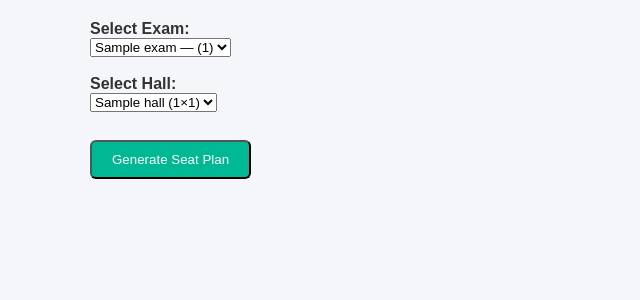
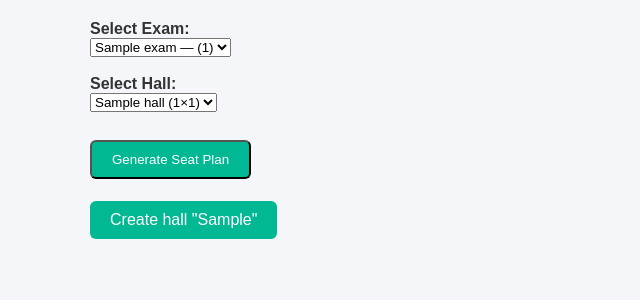
Before and after one commit to Aashish-Chapagain/exam_management_system, a Django app: page /seatplan/select/ in a window 1280 px wide. Shown: the part 56-356 px from the top of the page, without its empty margins (0-640 px from the left). Run offline with Django 5.2, Linux system fonts and the light colour scheme; tables that the repository leaves empty hold one stand-in row (values such as "Sample post").

Commit message:
Add create hall feature with form and view, update URLs and templates

```diff
--- a/exam_mgmt/dashboard/templates/dashboard/dashboard.html
+++ b/exam_mgmt/dashboard/templates/dashboard/dashboard.html
@@ -47,7 +47,7 @@
     <div class="card">
       <h2>🪑 Seat Planning</h2>
       <p>Allocate seats efficiently and reduce manual errors.</p>
-      <a href="{% url 'seatplan_select' %}">Seat Planner</a>
+      <a href="{% url 'seatplan_home' %}">Seat Planner</a>
     </div>
 
     <div class="card">
--- a/exam_mgmt/seatplan/static/seatplan/js/main.js
+++ b/exam_mgmt/seatplan/static/seatplan/js/main.js
@@ -11,24 +11,86 @@ function confirmSeatGeneration() {
 // Debug helper: log static URLs and try fetching CSS/JS to surface load errors
 function debugStaticAssets() {
   try {
-        const origin = window.location.origin || '';
-        const cssPath = origin + '/static/seatplan/css/main.css';
-        const jsPath = origin + '/static/seatplan/js/main.js';
-        console.log('DEBUG: seatplan css ->', cssPath);
-        console.log('DEBUG: seatplan js  ->', jsPath);
+    const origin = window.location.origin || "";
+    const cssPath = origin + "/static/seatplan/css/main.css";
+    const jsPath = origin + "/static/seatplan/js/main.js";
+    console.log("DEBUG: seatplan css ->", cssPath);
+    console.log("DEBUG: seatplan js  ->", jsPath);
 
-        fetch(cssPath, { method: 'GET', cache: 'no-store' })
-            .then((r) => console.log('DEBUG: fetch CSS status', r.status))
-            .catch((e) => console.error('DEBUG: fetch CSS error', e));
+    fetch(cssPath, { method: "GET", cache: "no-store" })
+      .then((r) => console.log("DEBUG: fetch CSS status", r.status))
+      .catch((e) => console.error("DEBUG: fetch CSS error", e));
 
-        fetch(jsPath, { method: 'GET', cache: 'no-store' })
-            .then((r) => console.log('DEBUG: fetch JS status', r.status))
-            .catch((e) => console.error('DEBUG: fetch JS error', e));
+    fetch(jsPath, { method: "GET", cache: "no-store" })
+      .then((r) => console.log("DEBUG: fetch JS status", r.status))
+      .catch((e) => console.error("DEBUG: fetch JS error", e));
   } catch (e) {
-        console.error('DEBUG: debugStaticAssets error', e);
+    console.error("DEBUG: debugStaticAssets error", e);
   }
 }
 
-document.addEventListener('DOMContentLoaded', () => {
+document.addEventListener("DOMContentLoaded", () => {
   debugStaticAssets();
 });
+
+// Seatplan page: auto-select hall or offer to create one from exam data
+function initSeatplanSelect() {
+  try {
+    const examsScript = document.getElementById("exams-data");
+    const hallsScript = document.getElementById("halls-data");
+    if (!examsScript || !hallsScript) return;
+
+    const exams = JSON.parse(examsScript.textContent || "[]");
+    const halls = JSON.parse(hallsScript.textContent || "[]");
+
+    const examSelect = document.querySelector('select[name="exam_id"]');
+    const hallSelect = document.querySelector('select[name="hall_id"]');
+    const hallAction = document.getElementById("hall-action");
+    const selectedHallInput = document.getElementById("selected-hall-id");
+
+    function findHallByName(name) {
+      if (!name) return null;
+      const lower = name.trim().toLowerCase();
+      return (
+        halls.find((h) => h.name && h.name.toLowerCase() === lower) || null
+      );
+    }
+
+    function onExamChange() {
+      const sel = examSelect.value;
+      const exam = exams.find((e) => String(e.id) === String(sel));
+      hallAction.innerHTML = "";
+      if (exam && exam.hall_name) {
+        const match = findHallByName(exam.hall_name);
+        if (match) {
+          // select the matching hall
+          hallSelect.value = match.id;
+        } else {
+          // offer to create the hall (link to create view)
+          const a = document.createElement("a");
+          a.className = "btn";
+          a.textContent = 'Create hall "' + exam.hall_name + '"';
+          a.href =
+            "/seatplan/create/?name=" + encodeURIComponent(exam.hall_name);
+          hallAction.appendChild(a);
+        }
+      }
+    }
+
+    // initial selection from query param if provided
+    if (selectedHallInput && hallSelect) {
+      const val = selectedHallInput.value;
+      if (val) hallSelect.value = val;
+    }
+
+    if (examSelect) {
+      examSelect.addEventListener("change", onExamChange);
+      // trigger once on load
+      onExamChange();
+    }
+  } catch (e) {
+    console.error("initSeatplanSelect error", e);
+  }
+}
+
+document.addEventListener("DOMContentLoaded", initSeatplanSelect);
--- a/exam_mgmt/seatplan/templates/seatplan/home.html
+++ b/exam_mgmt/seatplan/templates/seatplan/home.html
@@ -17,7 +17,7 @@
             <!-- Create Hall -->
             <div class="card">
                 <h3>Create Hall</h3>
-                 <a href="#">Add Hall</a>
+                 <a href="{% url 'seatplan_create_hall' %}">Add Hall</a>
             </div>
 
             <!-- Create Exam -->
@@ -32,10 +32,10 @@
                  <a href="{% url 'seatplan_select' %}">Generate</a>
             </div>
 
-            <!-- View Seat Plans -->
+
             <div class="card">
                 <h3>View Seat Plans</h3>
-                 <a href="#">View Plans</a>
+                 <a href="{% url 'seatplan_select' %}">View Plans</a>
             </div>
 
         </div>
--- a/exam_mgmt/seatplan/templates/seatplan/select_exam_hall.html
+++ b/exam_mgmt/seatplan/templates/seatplan/select_exam_hall.html
@@ -32,6 +32,17 @@
 
         <button class="btn">Generate Seat Plan</button>
     </form>
+
+    <div id="hall-action" style="margin-top:12px;">
+        <!-- JS will populate a create link here when needed -->
+    </div>
+
+    {# JSON data for client-side logic #}
+    {{ exams_json|json_script:"exams-data" }}
+    {{ halls_json|json_script:"halls-data" }}
+    {% if selected_hall_id %}
+        <input type="hidden" id="selected-hall-id" value="{{ selected_hall_id }}">
+    {% endif %}
 </div>
 </body>
 </html>
--- a/exam_mgmt/seatplan/urls.py
+++ b/exam_mgmt/seatplan/urls.py
@@ -1,11 +1,13 @@
 from django.urls import path
 from . import views
+
 
 urlpatterns = [
      path('', views.home, name="seatplan_home"),
 
      # selection page
      path('select/', views.select_exam_hall, name="seatplan_select"),
+     path('create/', views.create_hall, name='seatplan_create_hall'),
 
      # actions
      path('generate/<int:exam_id>/<int:hall_id>/', views.generate_seatplan, name="generate_seatplan"),
--- a/exam_mgmt/seatplan/views.py
+++ b/exam_mgmt/seatplan/views.py
@@ -1,6 +1,14 @@
 from django.shortcuts import render, redirect
+from django.urls import reverse
+from django import forms
 from .models import Hall, Student, SeatPlan
 from exam_schedule.models import Exam
+
+
+class HallForm(forms.ModelForm):
+    class Meta:
+        model = Hall
+        fields = ['name', 'rows', 'cols']
 
 
 def home(request):
@@ -13,9 +21,54 @@ def select_exam_hall(request):
         hall_id = request.POST.get('hall_id')
         if exam_id and hall_id:
             return redirect('generate_seatplan', exam_id=int(exam_id), hall_id=int(hall_id))
-    exams = Exam.objects.all()
-    halls = Hall.objects.all()
-    return render(request, 'seatplan/select_exam_hall.html', {'exams': exams, 'halls': halls})
+    exams = list(Exam.objects.all())
+    halls = list(Hall.objects.all())
+
+    # prepare JSON-serializable data for client-side behavior
+    exams_json = [
+        {
+            'id': e.id,
+            'subject': e.subject,
+            'semester': e.semester,
+            'hall_name': e.hall or ''
+        }
+        for e in exams
+    ]
+
+    halls_json = [
+        {
+            'id': h.id,
+            'name': h.name,
+            'rows': h.rows,
+            'cols': h.cols
+        }
+        for h in halls
+    ]
+
+    selected_hall_id = request.GET.get('selected_hall_id')
+
+    return render(request, 'seatplan/select_exam_hall.html', {
+        'exams': exams,
+        'halls': halls,
+        'exams_json': exams_json,
+        'halls_json': halls_json,
+        'selected_hall_id': selected_hall_id,
+    })
+
+
+def create_hall(request):
+    # simple create hall view; can be invoked with ?name=HallName
+    initial_name = request.GET.get('name', '')
+    if request.method == 'POST':
+        form = HallForm(request.POST)
+        if form.is_valid():
+            hall = form.save()
+            # redirect back to select page and pre-select the created hall
+            return redirect(reverse('seatplan_select') + f'?selected_hall_id={hall.id}')
+    else:
+        form = HallForm(initial={'name': initial_name, 'rows': 10, 'cols': 10})
+
+    return render(request, 'seatplan/create_hall.html', {'form': form})
 
 def generate_seatplan(request, exam_id, hall_id):
     exam = Exam.objects.get(id=exam_id)
```
Also changed, not shown: exam_mgmt/seatplan/templates/seatplan/create_hall.html (added, +20 -0 lines). Lines whose indentation alone changed are shown as unchanged.
